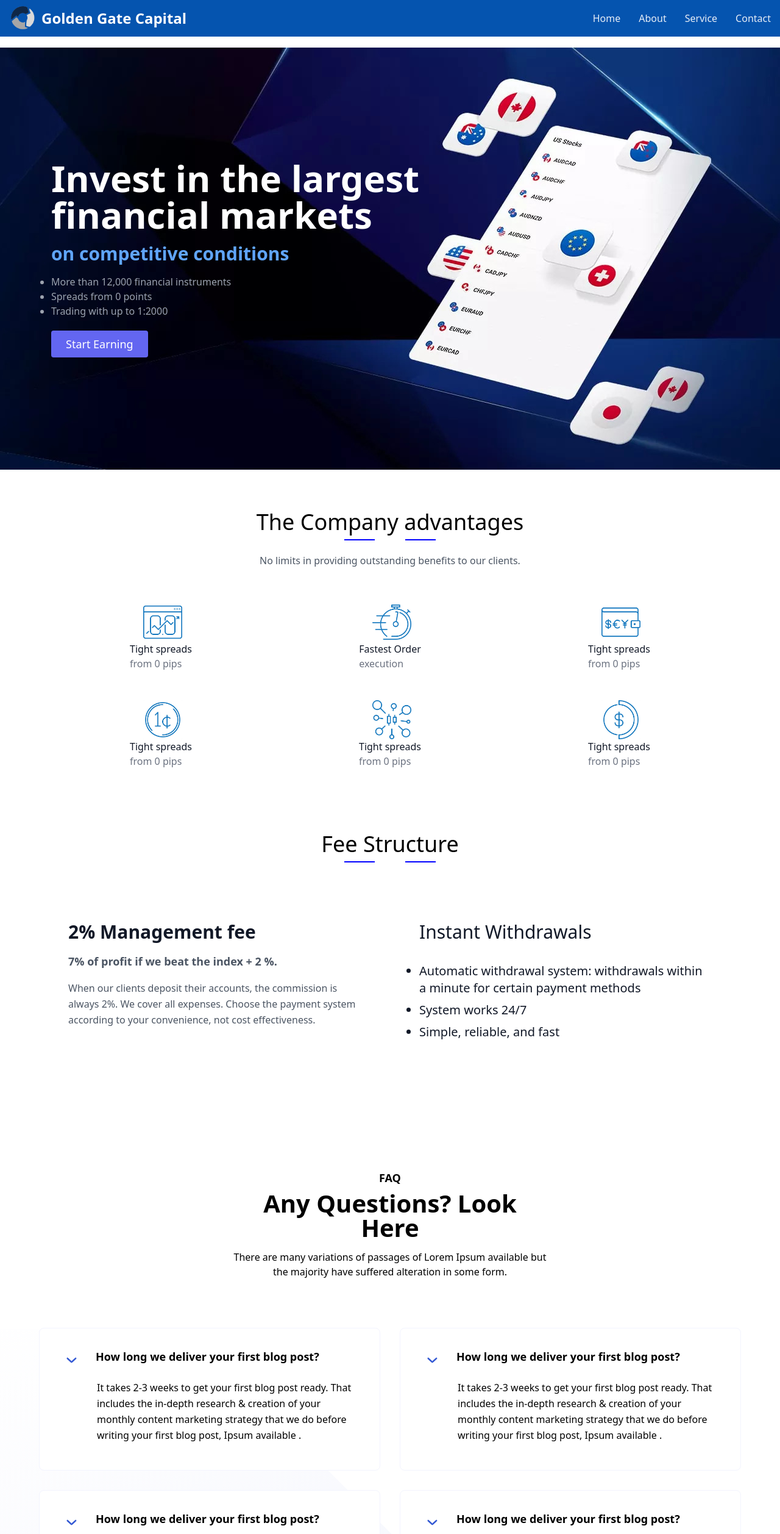
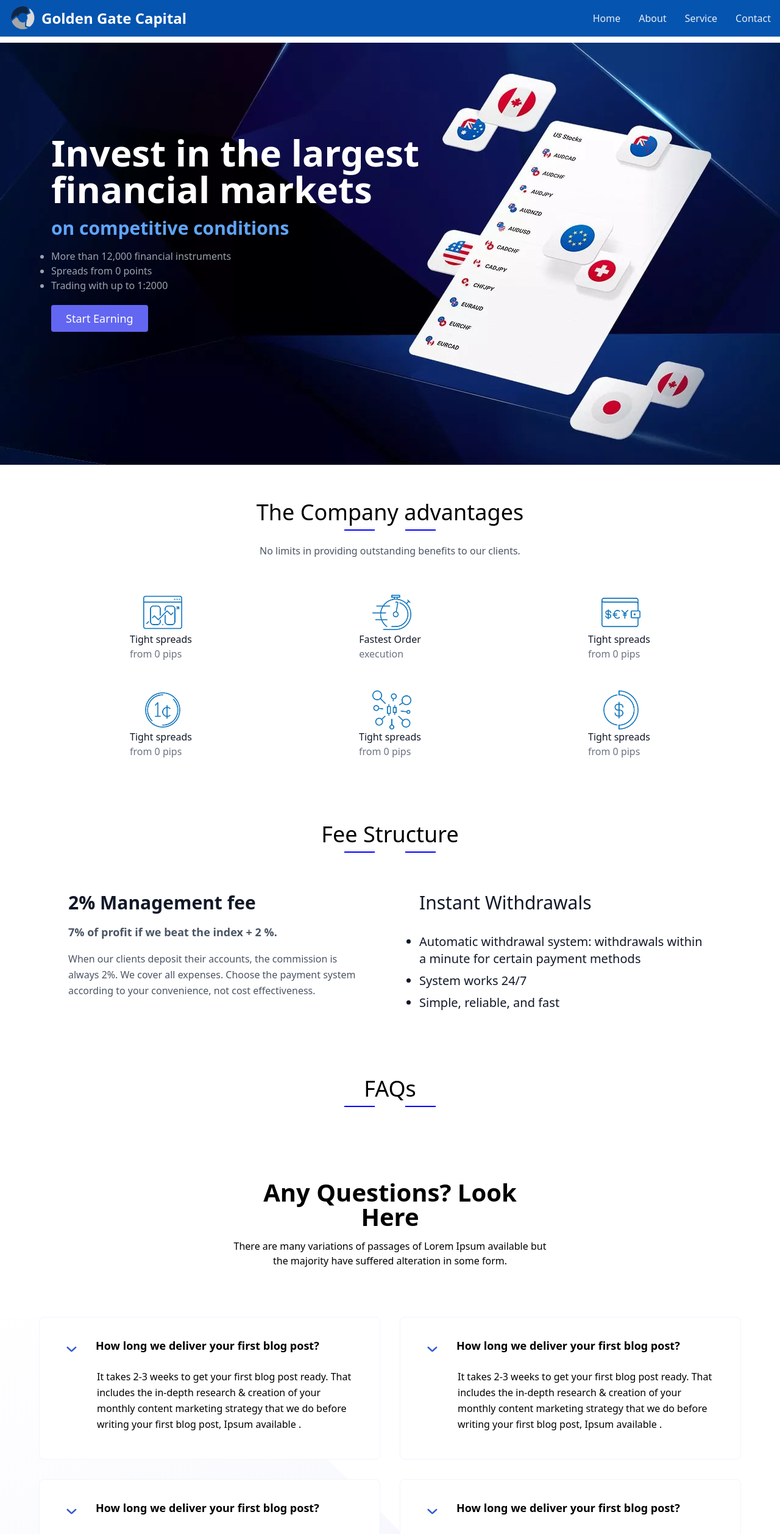
Before and after one commit to AbhiPatel10/goldengate, a Next.js app: page / in a window 1280 px wide. Shown: the top 2515 px of the page at 61% size. Built offline with nearby package versions, Linux system fonts and the light colour scheme.

Commit message:
file upload

```diff
--- a/components/Faq.js
+++ b/components/Faq.js
@@ -20,9 +20,6 @@ const Faq = () => {
                     <div className="-mx-4 flex flex-wrap">
                         <div className="w-full px-4">
                             <div className="mx-auto mb-[60px] max-w-[520px] text-center lg:mb-20">
-                                <span className="mb-2 block text-lg font-semibold text-primary">
-                                    FAQ
-                                </span>
                                 <h2
                                     className="mb-4 text-3xl font-bold text-dark sm:text-4xl md:text-[40px]"
                                 >
--- a/components/Herosec.js
+++ b/components/Herosec.js
@@ -3,8 +3,8 @@ import React from 'react'
 const Herosec = () => {
     return (
         <>
-            <section >
-                <div className=" hero-section flex flex-col items-center justify-center">
+            <section className='main-hero'>
+                <div className="hero-section flex flex-col items-center justify-center">
                     <div className="container mx-auto flex px-5 py-24 md:flex-row flex-col items-center ">
                         <div className="lg:flex-grow md:w-1/2 lg:pr-24 md:pr-16 flex flex-col md:items-start md:text-left mb-16 md:mb-0 items-center text-center">
                             <h1 className="title-font sm:text-6xl  md:text-4xl lg:text-6xl text-4xl font-bold  mb-4 text-white md:whitespace-nowrap whitespace-normal">Invest in the largest <br />financial markets</h1>
--- a/components/feestructure.js
+++ b/components/feestructure.js
@@ -4,7 +4,7 @@ const Feestructure = () => {
     return (
         <>
             <section class=" text-gray-600 body-font ">
-                <div class="container  py-8 mx-auto">
+                <div class="container mx-auto">
                     <div class="flex flex-wrap ">
                         <div class="p-12 md:w-1/2 flex flex-col items-start">
                             <h2 class="sm:text-3xl text-2xl title-font font-bold text-gray-900 mt-4 mb-4">2% Management fee </h2>
--- a/components/section-header.js
+++ b/components/section-header.js
@@ -7,7 +7,7 @@ const SectionHeader = (props) => {
         props.title ?
           <div className='section-header xs:mt-5 mt-12'>
             <div>
-              <p className='text-4xl mb-2'>{ props.title }</p>
+              <p className='md:text-4xl text-2xl mb-2 flex justify-center'>{ props.title }</p>
               <div className='section-header-lines'>
                 <div className='line-1'></div>
                 <div className='line-2'></div>
--- a/pages/index.js
+++ b/pages/index.js
@@ -17,7 +17,10 @@ export default function Home() {
         <SectionHeader title="Fee Structure" />
         <Feestructure />
       </div>
-      <Faq />
+      <div>
+        <SectionHeader title="FAQs" />
+        <Faq />
+      </div>
     </>
   )
 }
--- a/styles/hero.css
+++ b/styles/hero.css
@@ -1,8 +1,12 @@
 .hero-section {
+}
+.main-hero{
   background: url('../public/Img/bg-banner.jpg');
   background-repeat: no-repeat;
   background-position: center;
-  height: 91vh;
+  background-size: auto;
+  height: 89vh;
+  padding-top: 5% ;
 }
 .hero-line-dash {
   height: 1px;
```
Also changed, not shown: styles/header.css (line endings or trailing spaces).
